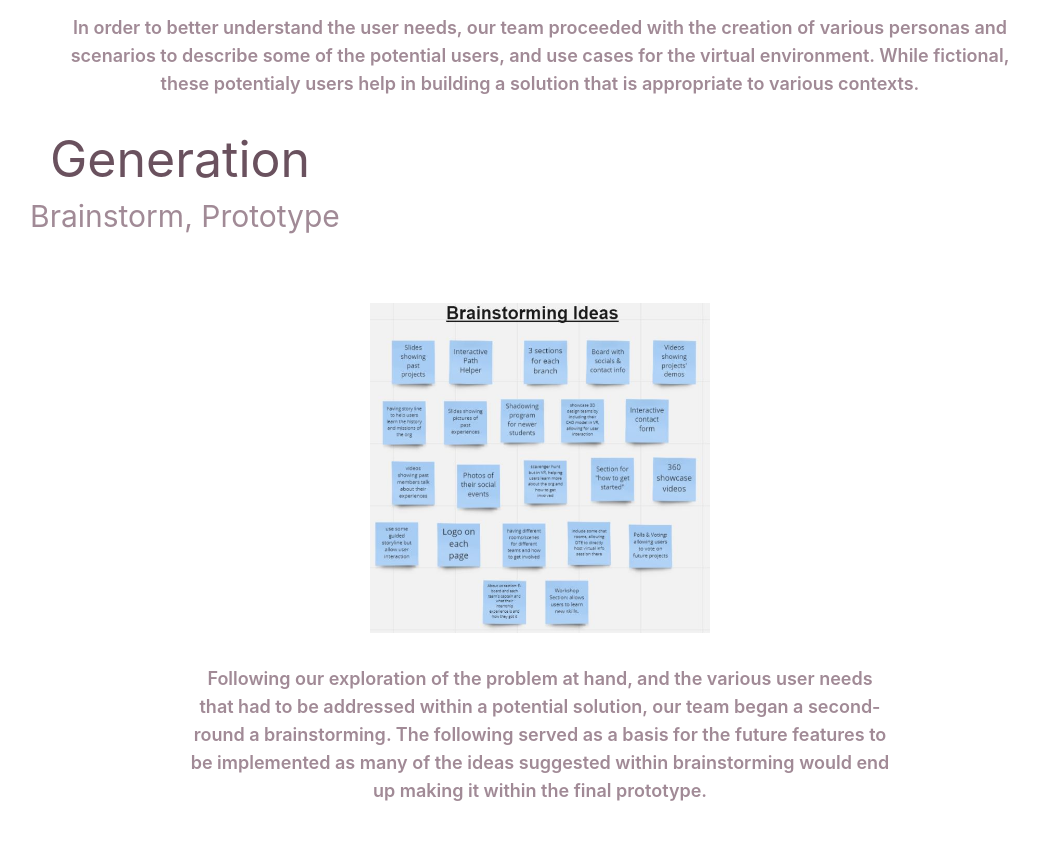
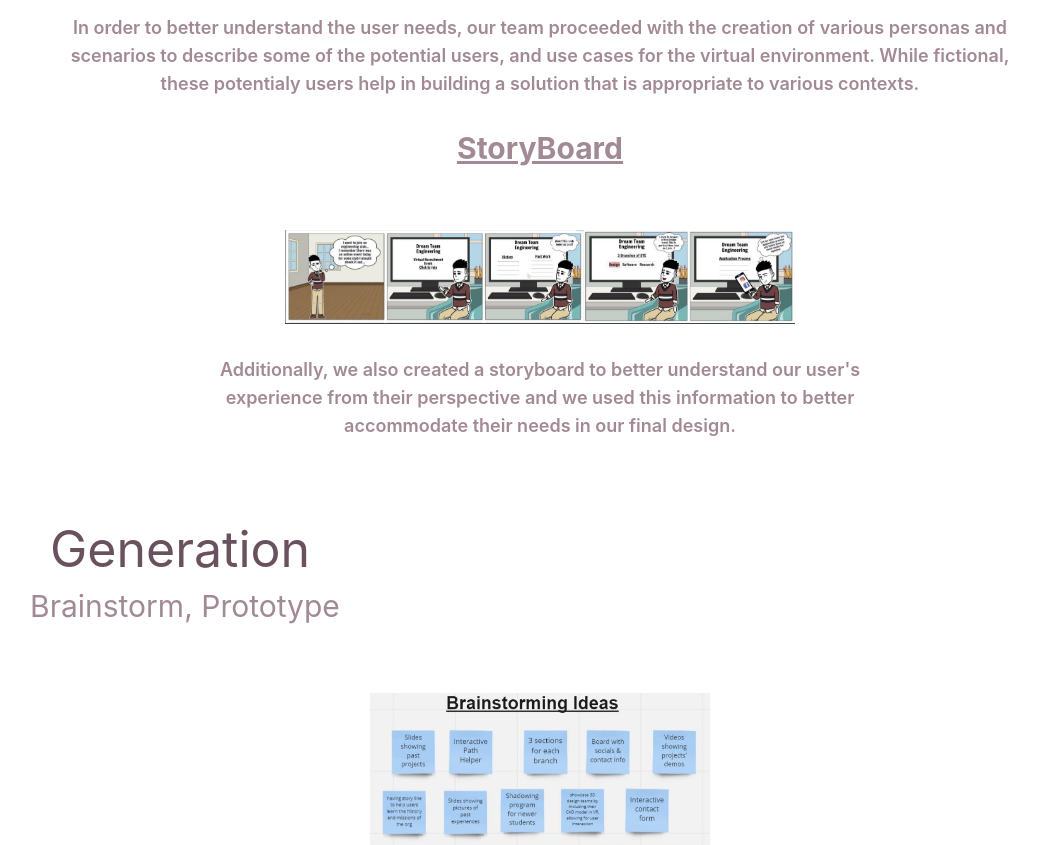
Before and after one commit to FlemingVincent/cen4721-team-website, a React (Create React App) app: page /ProjectTwo in a window 1280 px wide. Shown: the part 2457-3302 px from the top of the page, without its empty margins (50-1089 px from the left). Built offline with nearby package versions, Linux system fonts and the light colour scheme.

Commit message:
P2Update

```diff
--- a/src/components/UCD2.js
+++ b/src/components/UCD2.js
@@ -11,6 +11,7 @@ import MainDome1 from "../images/MainDome1.JPG";
 import MainDome2 from "../images/MainDome2.JPG";
 import software1 from "../images/software1.JPG";
 import software2 from "../images/software2.JPG";
+import storyboard from "../images/storyboard.JPG";
 import Tom from "../images/Tom.JPG";
 import Alyssa from "../images/Alyssa.JPG";
 import { Slide } from "react-slideshow-image";
@@ -103,6 +104,23 @@ const UCD = () => {
               solution that is appropriate to various contexts.
             </p>
           </div>
+
+          <h4 className="font-bold text-3xl pt-4 underline text-center">
+            StoryBoard
+          </h4>
+          <div className="flex flex-col justify-center items-center my-8 pt-8 pb-4">
+            <img
+              src={storyboard}
+              className="h-1/2 w-1/2 float-left"
+              alt="solution"
+            />
+            <p className="text-center pt-8 pb-4 px-8 text-lg font-semibold w-3/4">
+              Additionally, we also created a storyboard to better understand our user's experience from their perspective
+              and we used this information to better accommodate their needs in our final design.
+            </p>
+          </div>
+
+
         </div>
       </article>
 
```
